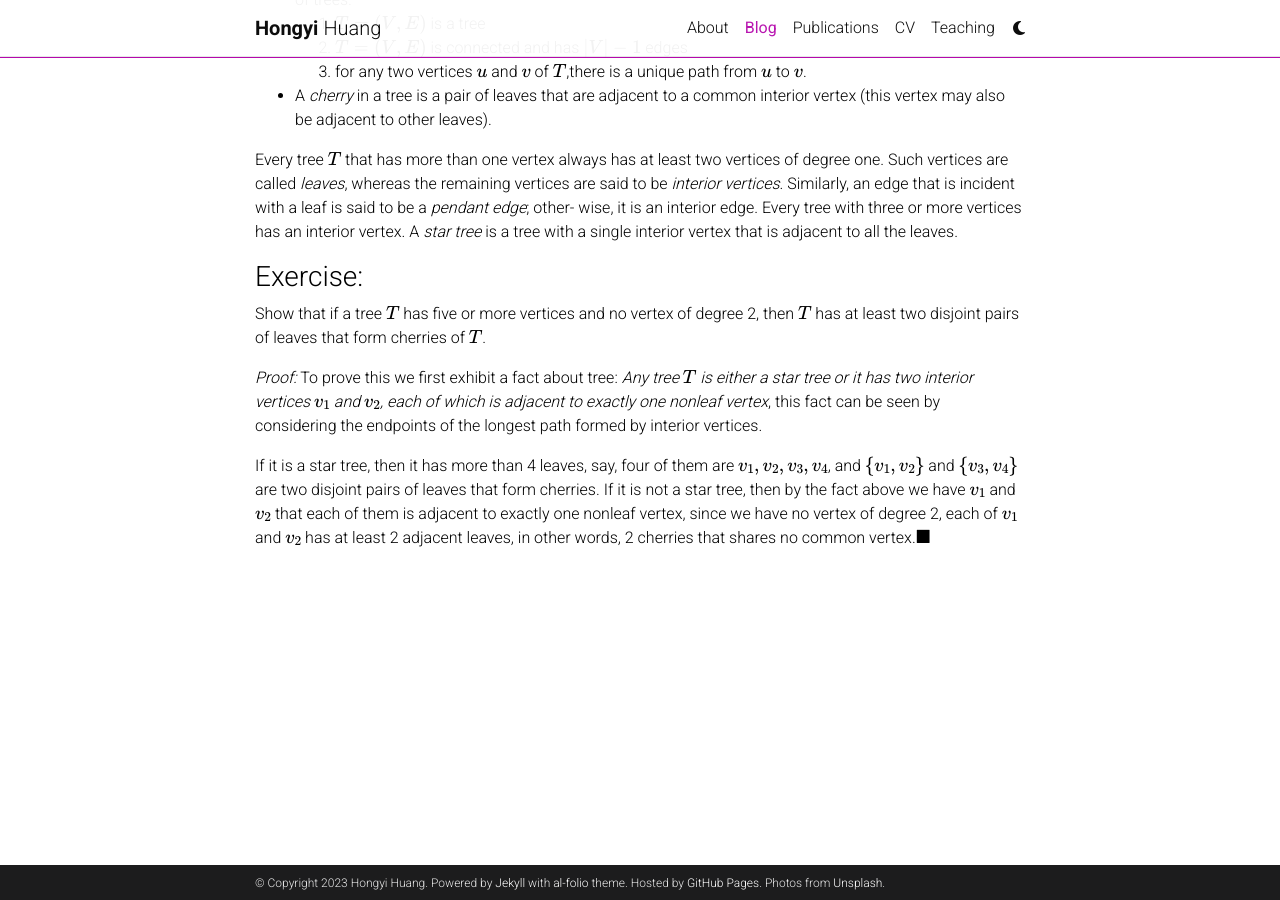
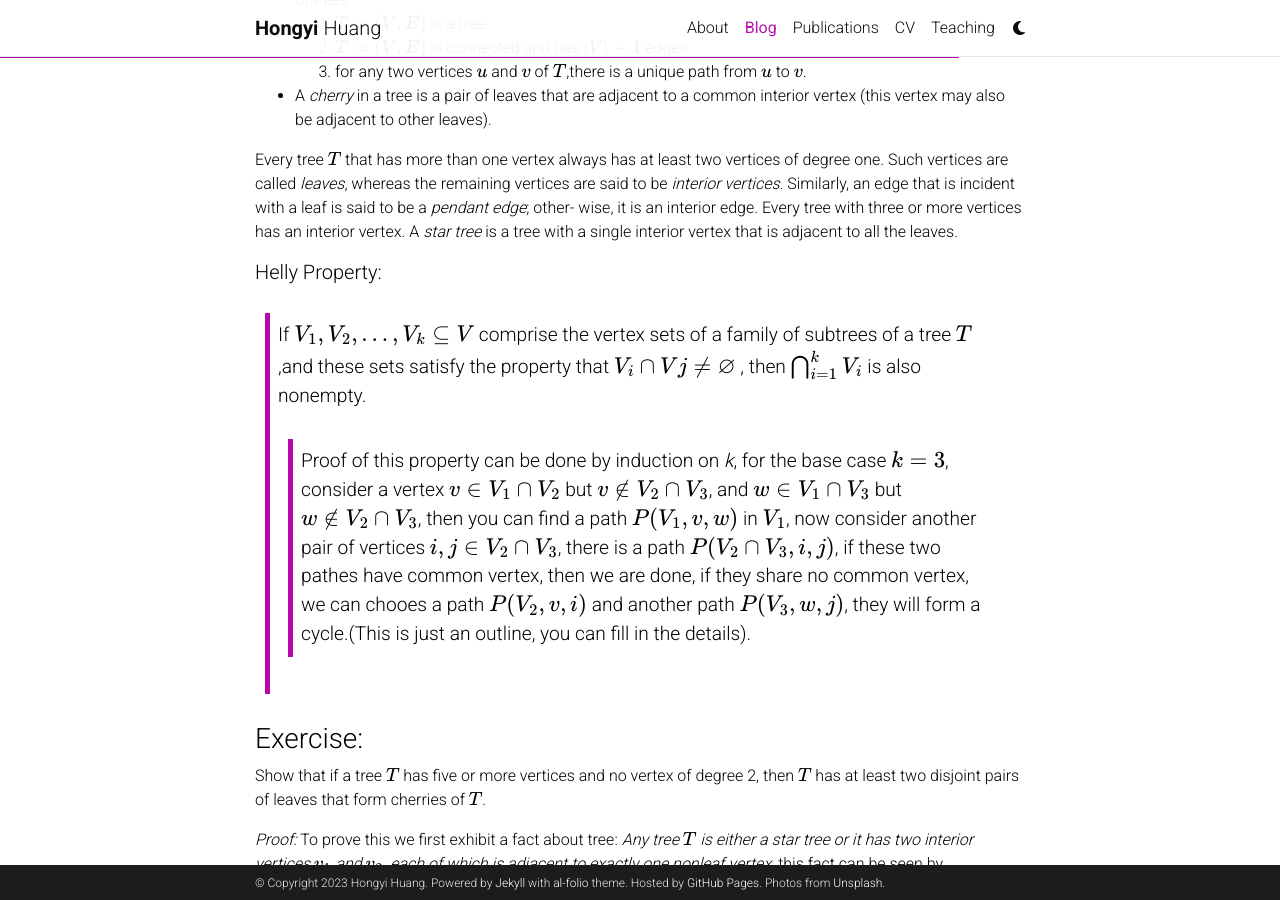
Before and after one commit to hongyi98/hongyi98.github.io, a Jekyll site: the page built from _posts/2023-07-15-notes-in-phylogeny.md, in a window 1280 px wide and 900 px high, scrolled down 659 px. Built offline with Jekyll 4.4.1, drawn with Linux system fonts in a browser that asks for light colours; comment, search, counter and statistics services are not loaded; a style sheet for code colours, icons or effects is not loaded.

Commit message:
Update 2023-07-15-notes-in-phylogeny.md

```diff
--- a/_posts/2023-07-15-notes-in-phylogeny.md
+++ b/_posts/2023-07-15-notes-in-phylogeny.md
@@ -25,6 +25,10 @@ For those who are not familiar with the notations in graph theory, you can refer
 
 Every tree $$T$$ that has more than one vertex always has at least two vertices of degree one. Such vertices are called *leaves*, whereas the remaining vertices are said to be *interior vertices*. Similarly, an edge that is incident with a leaf is said to be a *pendant edge*; other- wise, it is an interior edge. Every tree with three or more vertices has an interior vertex. A *star tree* is a tree with a single interior vertex that is adjacent to all the leaves.
 
+##### Helly Property:
+> If $$V_1,V_2,...,V_k \subseteq V$$ comprise the vertex sets of a family of subtrees of a tree $$T$$,and these sets satisfy the property that $$V_i \cap V j  \neq \varnothing$$ , then $$\bigcap^k_{i=1} V_i$$ is also nonempty.
+>> Proof of this property can be done by induction on *k*, for the base case $$k=3$$, consider a vertex $$v\in V_1\cap V_2$$ but $$v\notin V_2 \cap V_3$$, and $$w\in V_1\cap V_3$$ but $$w\notin V_2 \cap V_3$$, then you can find a path $$P(V_1,v,w)$$ in $$V_1$$, now consider another pair of vertices  $$i,j\in V_2\cap V_3$$, there is a path $$P(V_2\cap V_3,i,j)$$, if these two pathes have common vertex, then we are done, if they share no common vertex, we can chooes a path $$P(V_2,v,i)$$ and another path $$P(V_3,w,j)$$, they will form a cycle.(This is just an outline, you can fill in the details).
+
 ### Exercise:
 Show that if a tree $$T$$ has five or more vertices and no vertex of degree 2, then $$T$$ has at least two disjoint pairs of leaves that form cherries of $$T$$.
 
```
